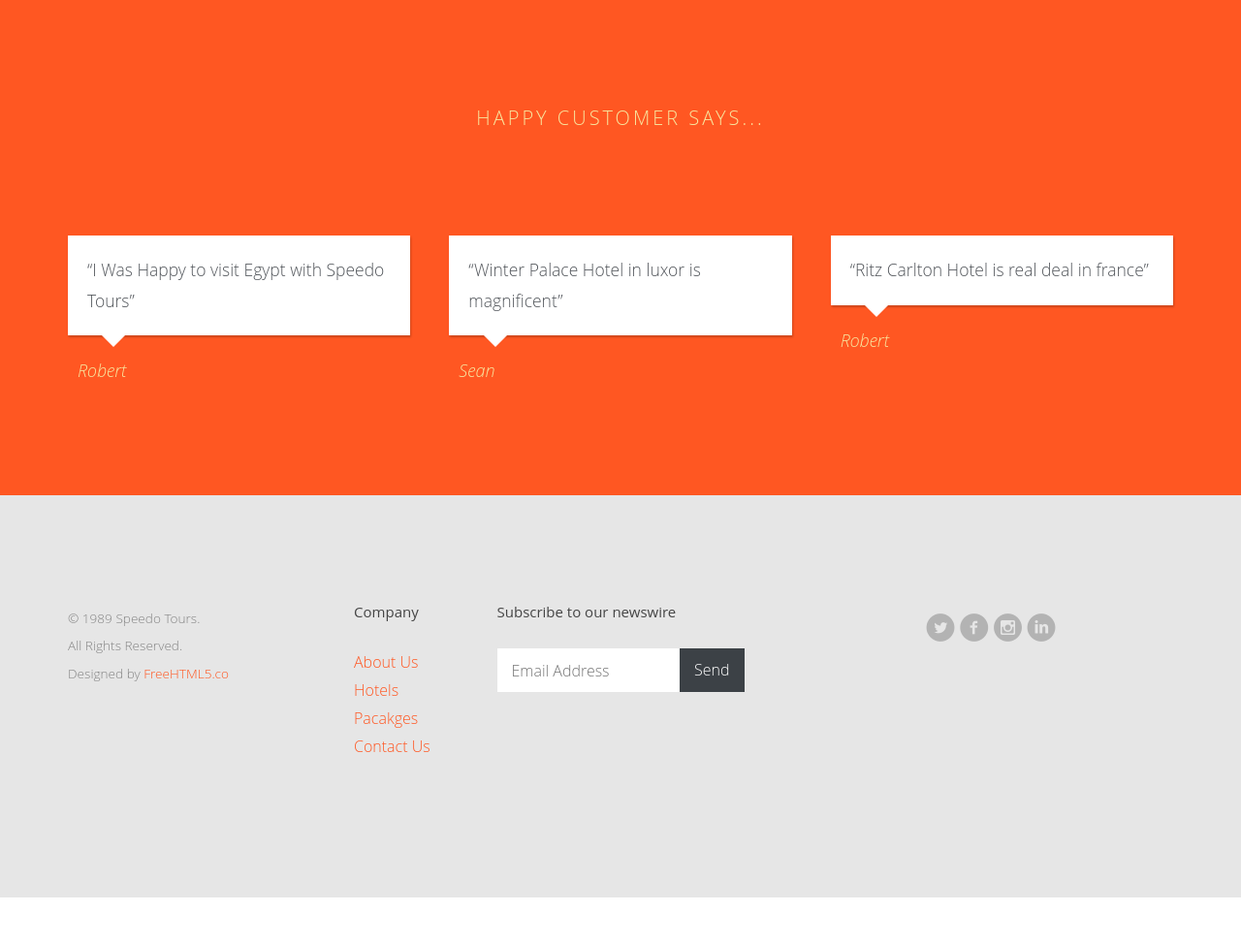
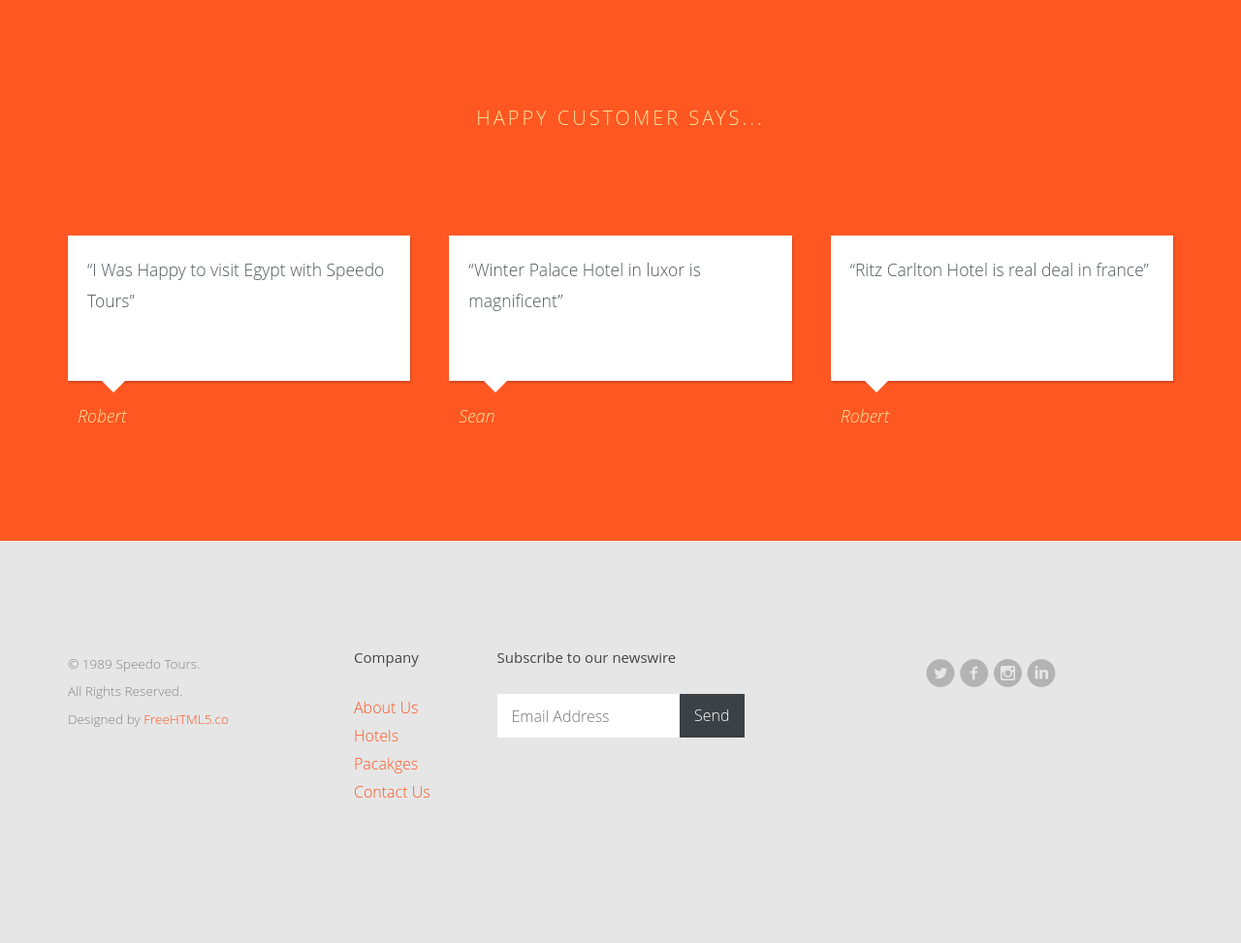
Before and after one commit to Ramez007/Tourism-Project, a PHP site: page / in a window 1280 px wide. Shown: the part 3400-4373 px from the top of the page at 97% size. Before the commit the page ends 4326 px from the top, so only its background shows below. Run offline with PHP 8.4, Linux system fonts and the light colour scheme; data comes from the database, SQL or seed files in the repository; some web fonts are replaced.

Commit message:
Updated Height of review in mainpage

```diff
--- a/app/view/MainpageView.php
+++ b/app/view/MainpageView.php
@@ -83,7 +83,7 @@ class MainpageView extends View
             echo '
             <div class="col-md-4">
                 <div class="testimony">
-                    <blockquote>
+                    <blockquote  style="height: 150px;">
                         &ldquo;'.$this->review[$i].'&rdquo;
                     </blockquote>
                     <p class="author"><cite>'.$this->guestname[$i].'</cite></p>
```
